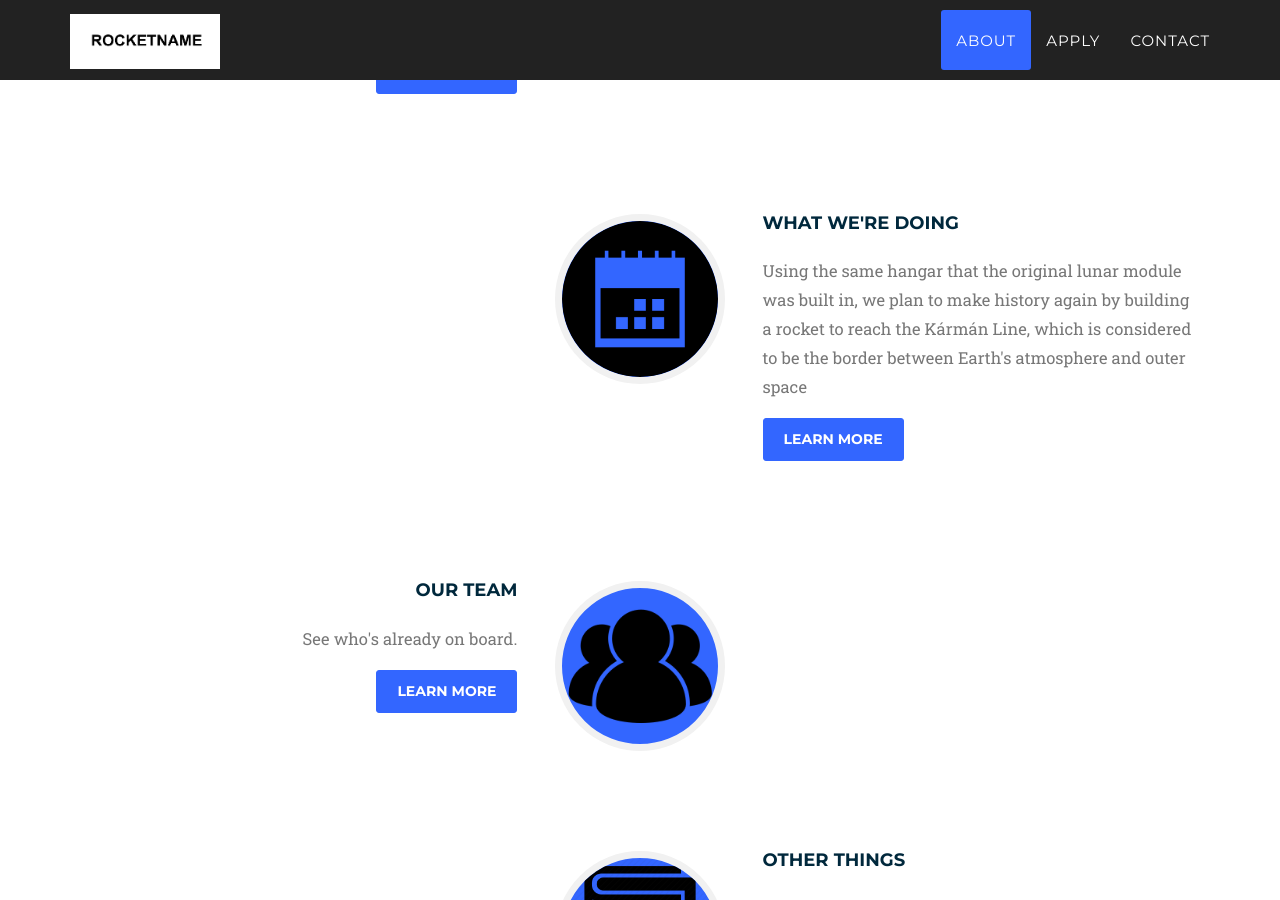
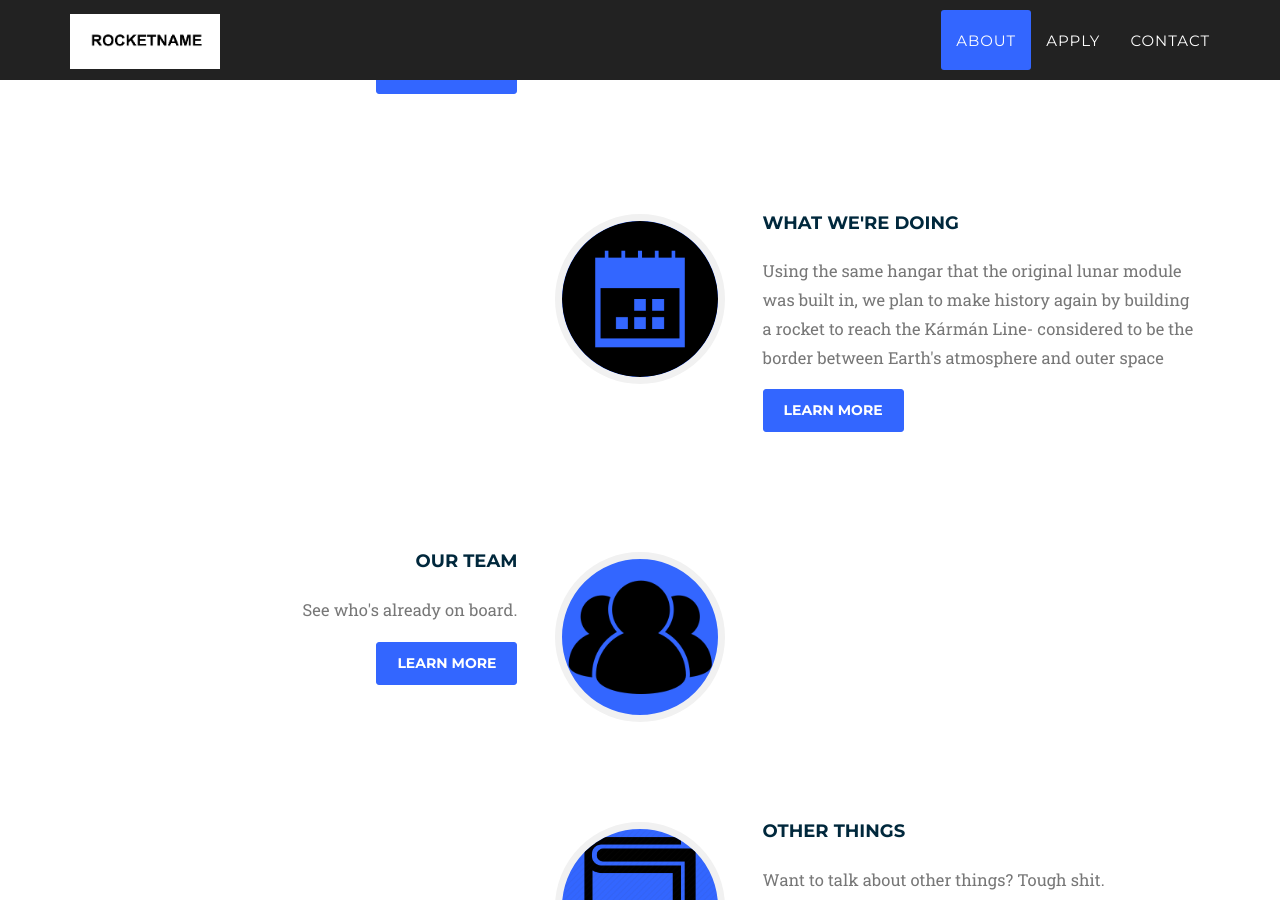
Before and after one commit to HughFerg/operation-space, a Jekyll site: the page built from index.html, in a window 1280 px wide and 900 px high, scrolled down 1285 px. Built offline with Jekyll 4.4.1, drawn with Linux system fonts in a browser that asks for light colours; nearby versions of some CDN libraries; some web fonts are replaced; library files that are not in the unit come from our copies.

Commit message:
updated about text

```diff
--- a/_includes/2017_data/about.html
+++ b/_includes/2017_data/about.html
@@ -33,7 +33,7 @@
                                     <h4>What We're Doing</h4>
                                 </div>
                                 <div class="timeline-heading">
-                                    <p class="text-muted">Using the same hangar that the original lunar module was built in, we plan to make history again by building a rocket to reach the Kármán Line, which is considered to be the border between Earth's atmosphere and outer space</p>
+                                    <p class="text-muted">Using the same hangar that the original lunar module was built in, we plan to make history again by building a rocket to reach the Kármán Line- considered to be the border between Earth's atmosphere and outer space</p>
                                 </div>
                                 <a href="/" class="page-scroll btn btn-sm">Learn More</a>
                             </div>
```
